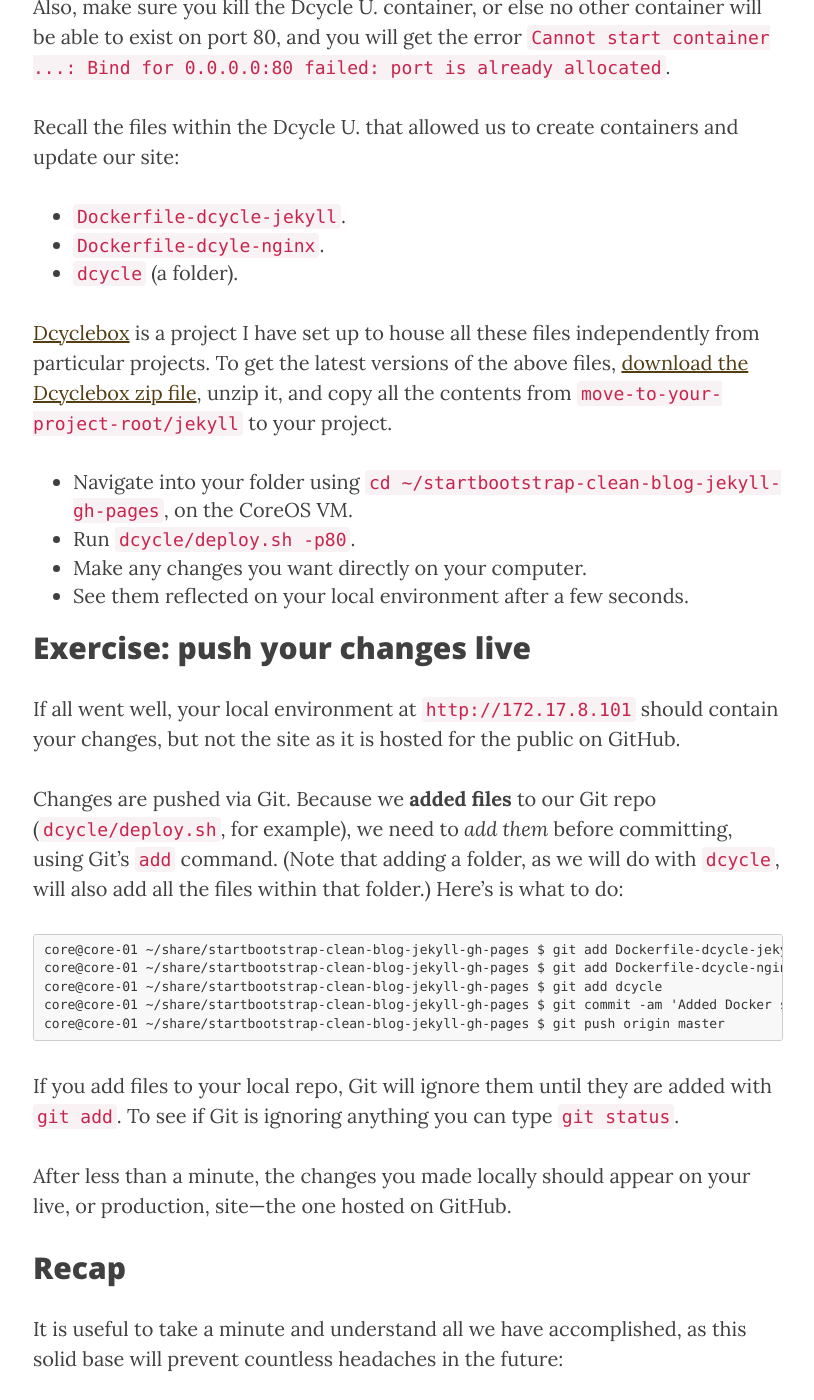
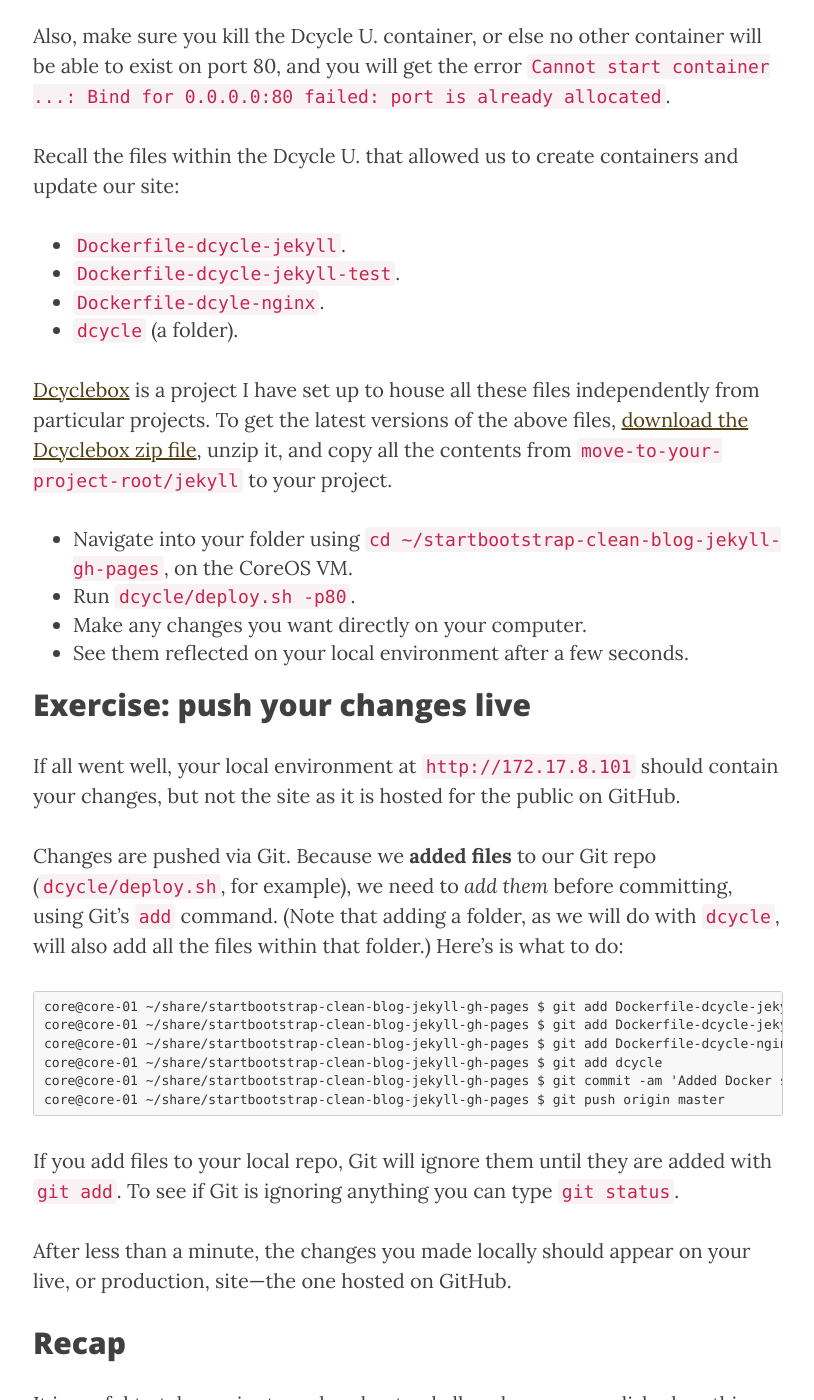
Before and after one commit to dcycle/dcycleu, a Jekyll site: the page built from _posts/2015-04-20-01-devops.md, in a window 1280 px wide and 1400 px high, scrolled down 9877 px. Shown: the whole window, without its empty margins (232-1046 px from the left). Built offline with Jekyll 4.4.1, drawn with Linux system fonts in a browser that asks for light colours; nearby versions of some CDN libraries; some of the changed text lies outside the part shown.

Commit message:
Force failing test

```diff
--- a/_posts/2015-04-20-01-devops.md
+++ b/_posts/2015-04-20-01-devops.md
@@ -116,6 +116,7 @@ Understanding the files
 Dcycle U. has a few files which are required to set up a local environment:
 
  * `Dockerfile-dcycle-jekyll`, a file which describes how to build a Jekyll server.
+ * `Dockerfile-dcycle-jekyll-test`, same as above but tailored for testing.
  * `Dockerfile-dcycle-nginx`, a file which describes how to build a webserver.
  * `dcycle`, a folder with scripts needed to deploy these two containers and make them talk to each other.
 
@@ -194,6 +195,7 @@ Also, make sure you kill the Dcycle U. container, or else no other container wil
 Recall the files within the Dcycle U. that allowed us to create containers and update our site:
 
  * `Dockerfile-dcycle-jekyll`.
+ * `Dockerfile-dcycle-jekyll-test`.
  * `Dockerfile-dcyle-nginx`.
  * `dcycle` (a folder).
 
@@ -212,6 +214,7 @@ If all went well, your local environment at `http://172.17.8.101` should contain
 Changes are pushed via Git. Because we **added files** to our Git repo (`dcycle/deploy.sh`, for example), we need to _add them_ before committing, using Git's `add` command. (Note that adding a folder, as we will do with `dcycle`, will also add all the files within that folder.) Here's is what to do:
 
     core@core-01 ~/share/startbootstrap-clean-blog-jekyll-gh-pages $ git add Dockerfile-dcycle-jekyll
+    core@core-01 ~/share/startbootstrap-clean-blog-jekyll-gh-pages $ git add Dockerfile-dcycle-jekyll-test
     core@core-01 ~/share/startbootstrap-clean-blog-jekyll-gh-pages $ git add Dockerfile-dcycle-nginx
     core@core-01 ~/share/startbootstrap-clean-blog-jekyll-gh-pages $ git add dcycle
     core@core-01 ~/share/startbootstrap-clean-blog-jekyll-gh-pages $ git commit -am 'Added Docker support'
```
Also changed, not shown: 1 other file.
